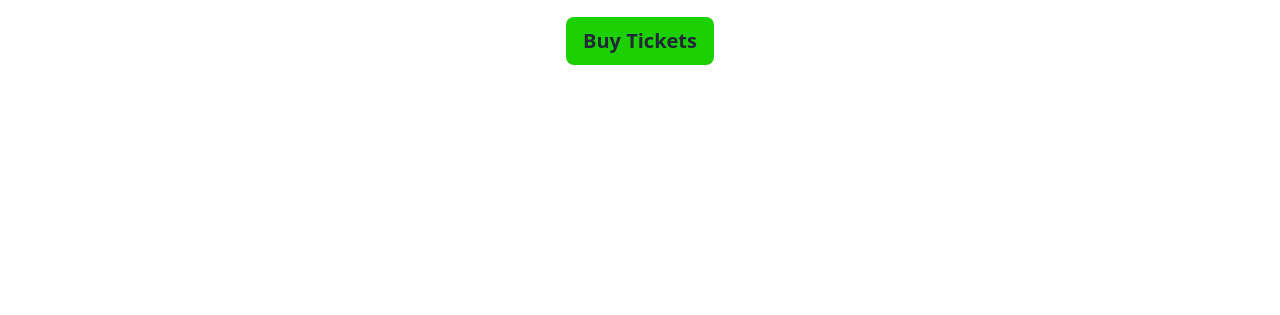
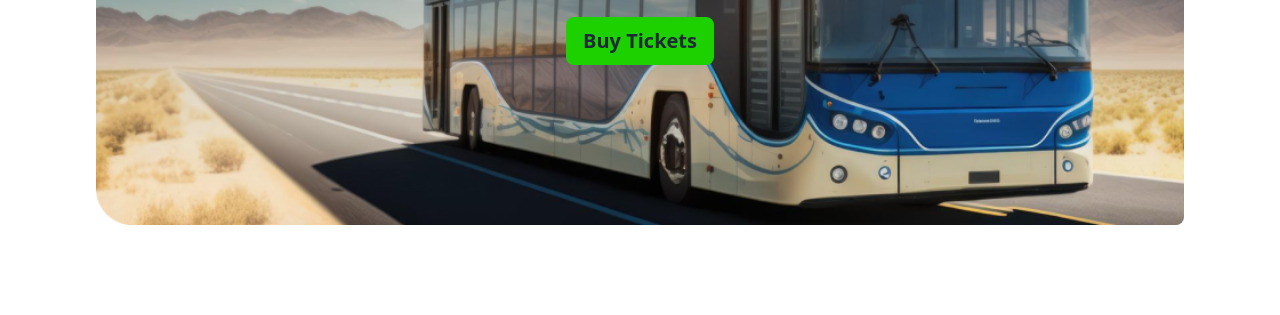
Before and after one commit to NurUddin111/p-ticketing, a plain HTML site: page index.html in a window 1280 px wide. Shown: the part 485-800 px from the top of the page. Drawn offline with nearby package versions, Linux system fonts and the light colour scheme; the site is published under a folder, as on GitHub Pages, so addresses that start at the root find nothing.

Commit message:
test commit-4

```diff
--- a/index.html
+++ b/index.html
@@ -148,7 +148,7 @@
 
       <section>
         <div
-          class="bg-[url('/images/banner.png')] rounded-lg bg-cover space-y-2 lg:space-y-5 flex flex-col justify-center items-center p-3 lg:pt-40 lg:pb-40"
+          class="bg-[url(images/banner.png)] rounded-lg bg-cover space-y-2 lg:space-y-5 flex flex-col justify-center items-center p-3 lg:pt-40 lg:pb-40"
         >
           <h1 class="text-center text-xl lg:text-7xl text-white font-bold lg:font-extrabold">
             End To End Travel With
```
